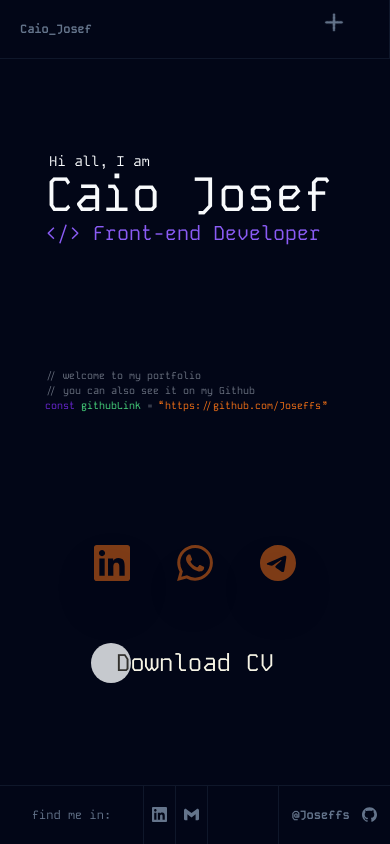
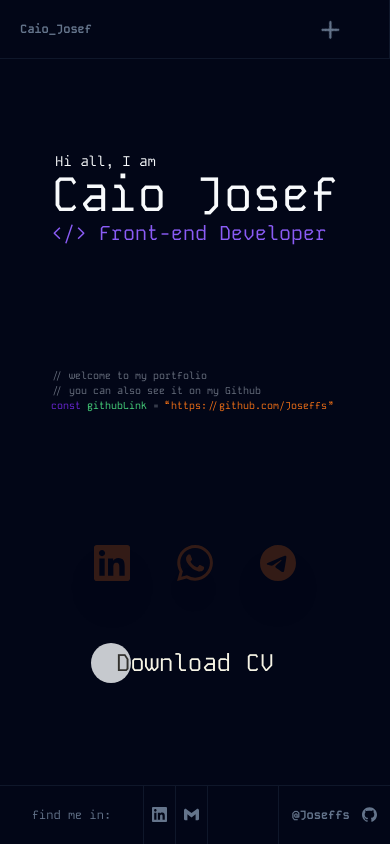
Before and after one commit to Joseffs/Caio_Josef, a Next.js app: page / in a window 390 px wide. Built offline with nearby package versions, Linux system fonts and the light colour scheme.

Commit message:
edit buttom Nav

```diff
--- a/src/app/page.tsx
+++ b/src/app/page.tsx
@@ -6,8 +6,8 @@ import { SiLinkedin , SiWhatsapp, SiTelegram } from 'react-icons/si'
 // Styles Class Tailwind
 const Main = 'py-10 relative w-4/5 h-full flex md:flex-row flex-col justify-center items-center overflow-hidden'
 const StyleContainer = 'md:h-1/2 h-1/2 flex flex-col justify-end items-center'
-const StyleText = 'w-full h-1/2 flex flex-col justify-center items-center'
-const ContainerLinks = 'w-4/5 h-20 text-4xl text-orange-500/50 flex flex-row justify-around items-center'
+const StyleText = 'ml-3 w-full h-1/2 flex flex-col justify-center items-center'
+const ContainerLinks = 'w-4/5 h-20 text-4xl text-orange-500/20 flex flex-row justify-around items-center'
 const LinkStyle = 'hover:text-orange-500 duration-300 drop-shadow-2xl'
 const CVStyle = 'relative w-52 h-20 mt-5 text-2xl flex justify-center items-center group'
 const AnimateCV = 'absolute left-0 w-10 group-hover:w-52 h-10 bg-slate-50/80 rounded-full duration-300 -z-10'
--- a/src/components/Nav/Nav.tsx
+++ b/src/components/Nav/Nav.tsx
@@ -9,10 +9,10 @@ import { IoClose } from "react-icons/io5"
 
 // Style Class Tailwind
 const navButton =
-  'absolute right-10 top-0 w-8 h-8 flex justify-center items-center sm:opacity-0 opacity-100 sm:-z-10 z-50'
+  'absolute right-10 top-0 w-10 h-[7vh] flex justify-center items-center sm:opacity-0 opacity-100 sm:-z-10 z-50'
 const navContainer =
-  'w-10 h-10 flex justify-center items-center group z-50 animate'
-const iconContainer = 'relative w-4 h-4 text-slate-500 hover:text-slate-50 duration-300'
+  'w-10 h-full flex justify-center items-center group z-50'
+const iconContainer = 'relative w-10 h-full text-slate-500 hover:text-slate-50 flex justify-center items-center duration-300'
 
 const Nav = () => {
   const [isOpen, setIsOpen] = useState(false)
```
